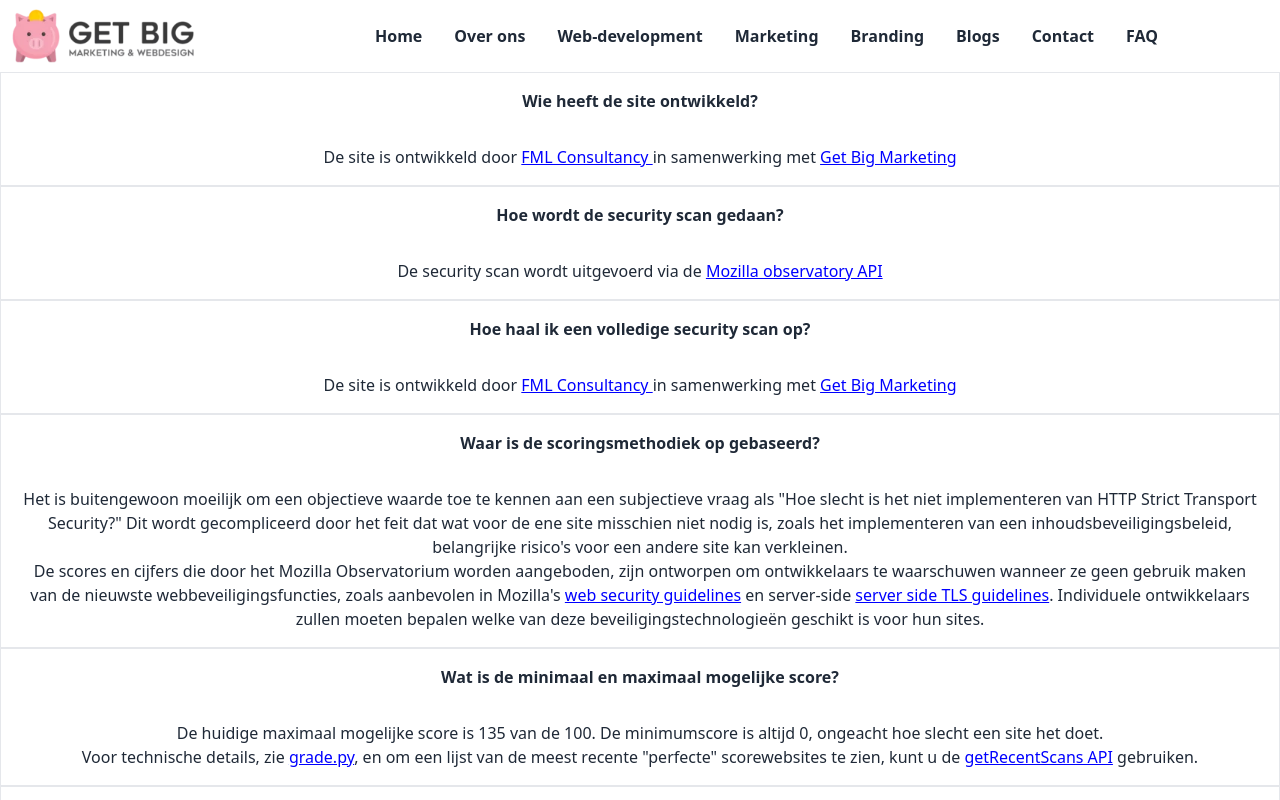
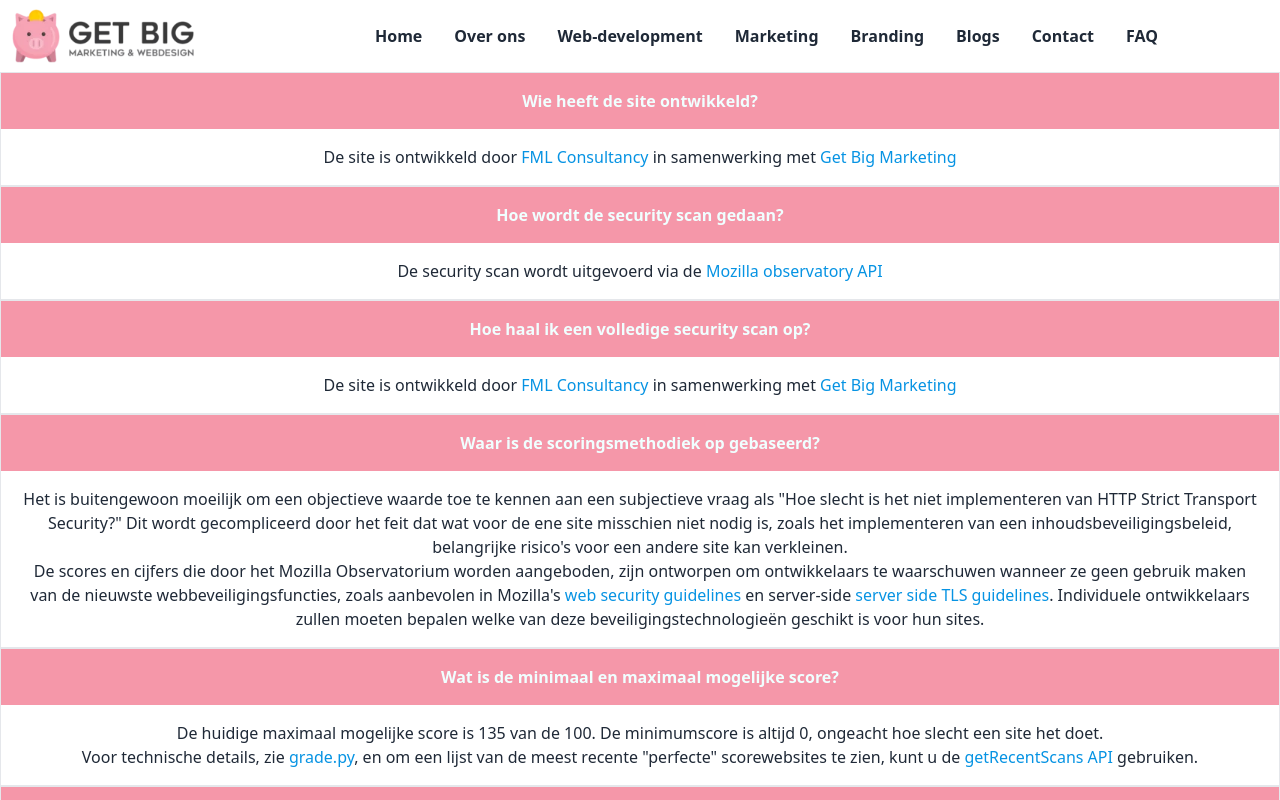
Before and after one commit to IPSEN5-groep-7-security-check/Security-Check-Angular-User, an Angular app: page /faq in a window 1280 px wide. Shown: the top 800 px of the page. Built offline with nearby package versions, Linux system fonts and the light colour scheme; what tw-elements would draw is missing.

Commit message:
Faq mooi maken

```diff
--- a/src/app/faq-page/faq-page.component.html
+++ b/src/app/faq-page/faq-page.component.html
@@ -1,7 +1,7 @@
 <div class="accordion" id="accordionExample">
   <div class="accordion-item bg-white border border-gray-200">
     <h2 class="accordion-header mb-0" id="headingOne">
-      <button class="accordion-button collapsed relative center items-center w-full py-4 px-5 text-base text-gray-800 text-left bg-white border-0 rounded-none transition focus:outline-none"
+      <button class="accordion-button colorize collapsed relative center items-center w-full py-4 px-5 text-base text-gray-800 text-left bg-white border-0 rounded-none transition focus:outline-none"
               type="button"
               data-bs-toggle="collapse"
               data-bs-target="#collapseOne"
@@ -27,7 +27,12 @@
   <div class="accordion-item bg-white border border-gray-200">
     <h2 class="accordion-header mb-0"
         id="headingTwo">
-      <button class="accordion-button collapsed relative center items-center w-full py-4 px-5 text-base text-gray-800 text-left bg-white border-0 rounded-none transition focus:outline-none" type="button" data-bs-toggle="collapse" data-bs-target="#collapseTwo" aria-expanded="false" aria-controls="collapseTwo">
+      <button class="accordion-button colorize collapsed relative center items-center w-full py-4 px-5 text-base text-gray-800 text-left bg-white border-0 rounded-none transition focus:outline-none"
+              type="button"
+              data-bs-toggle="collapse"
+              data-bs-target="#collapseTwo"
+              aria-expanded="false"
+              aria-controls="collapseTwo">
         <strong>Hoe wordt de security scan gedaan?</strong>
       </button>
     </h2>
@@ -44,7 +49,11 @@
   </div>
   <div class="accordion-item bg-white border border-gray-200">
     <h2 class="accordion-header mb-0" id="headingThree">
-      <button class="accordion-button collapsed relative center items-center w-full py-4 px-5 text-base text-gray-800 text-left bg-white border-0 rounded-none transition focus:outline-none" type="button" data-bs-toggle="collapse" data-bs-target="#collapseThree" aria-expanded="false" aria-controls="collapseThree">
+      <button class="accordion-button colorize collapsed relative center items-center w-full py-4 px-5 text-base text-gray-800 text-left bg-white border-0 rounded-none transition focus:outline-none"
+              type="button" data-bs-toggle="collapse"
+              data-bs-target="#collapseThree"
+              aria-expanded="false"
+              aria-controls="collapseThree">
         <strong>Hoe haal ik een volledige security scan op?</strong>
       </button>
     </h2>
@@ -65,7 +74,7 @@
   <div class="accordion-item bg-white border border-gray-200">
     <h2 class="accordion-header mb-0"
         id="headingFour">
-      <button class="accordion-button collapsed relative center items-center w-full py-4 px-5 text-base text-gray-800 text-left bg-white border-0 rounded-none transition focus:outline-none"
+      <button class="accordion-button colorize collapsed relative center items-center w-full py-4 px-5 text-base text-gray-800 text-left bg-white border-0 rounded-none transition focus:outline-none"
               type="button"
               data-bs-toggle="collapse"
               data-bs-target="#collapseFour"
@@ -88,7 +97,7 @@
   <div class="accordion-item bg-white border border-gray-200">
     <h2 class="accordion-header mb-0"
         id="headingFive">
-      <button class="accordion-button collapsed relative center items-center w-full py-4 px-5 text-base text-gray-800 text-left bg-white border-0 rounded-none transition focus:outline-none"
+      <button class="accordion-button colorize collapsed relative center items-center w-full py-4 px-5 text-base text-gray-800 text-left bg-white border-0 rounded-none transition focus:outline-none"
               type="button"
               data-bs-toggle="collapse"
               data-bs-target="#collapseFive"
@@ -114,7 +123,7 @@
   <div class="accordion-item bg-white border border-gray-200">
     <h2 class="accordion-header mb-0"
         id="headingSix">
-      <button class="accordion-button collapsed relative center items-center w-full py-4 px-5 text-base text-gray-800 text-left bg-white border-0 rounded-none transition focus:outline-none"
+      <button class="accordion-button colorize collapsed relative center items-center w-full py-4 px-5 text-base text-gray-800 text-left bg-white border-0 rounded-none transition focus:outline-none"
               type="button"
               data-bs-toggle="collapse"
               data-bs-target="#collapseSix"
@@ -135,7 +144,7 @@
   <div class="accordion-item bg-white border border-gray-200">
     <h2 class="accordion-header mb-0"
         id="headingSeven">
-      <button class="accordion-button collapsed relative center items-center w-full py-4 px-5 text-base text-gray-800 text-left bg-white border-0 rounded-none transition focus:outline-none"
+      <button class="accordion-button colorize collapsed relative center items-center w-full py-4 px-5 text-base text-gray-800 text-left bg-white border-0 rounded-none transition focus:outline-none"
               type="button"
               data-bs-toggle="collapse"
               data-bs-target="#collapseSeven"
--- a/src/app/faq-page/faq-page.component.scss
+++ b/src/app/faq-page/faq-page.component.scss
@@ -1,11 +1,19 @@
 a {
-  color: blue;
-  text-decoration: underline;
+  color: #0693E3;
 }
 a:hover{
   color: black;
+  transition: 1s;
 }
-
 .center {
   text-align: center;
 }
+.colorize {
+  background-color: #F597A9;
+  color: azure;
+}
+.colorize:hover {
+  color: white;
+  background-color: #ffc501;
+  transition: 3s;
+}
```
